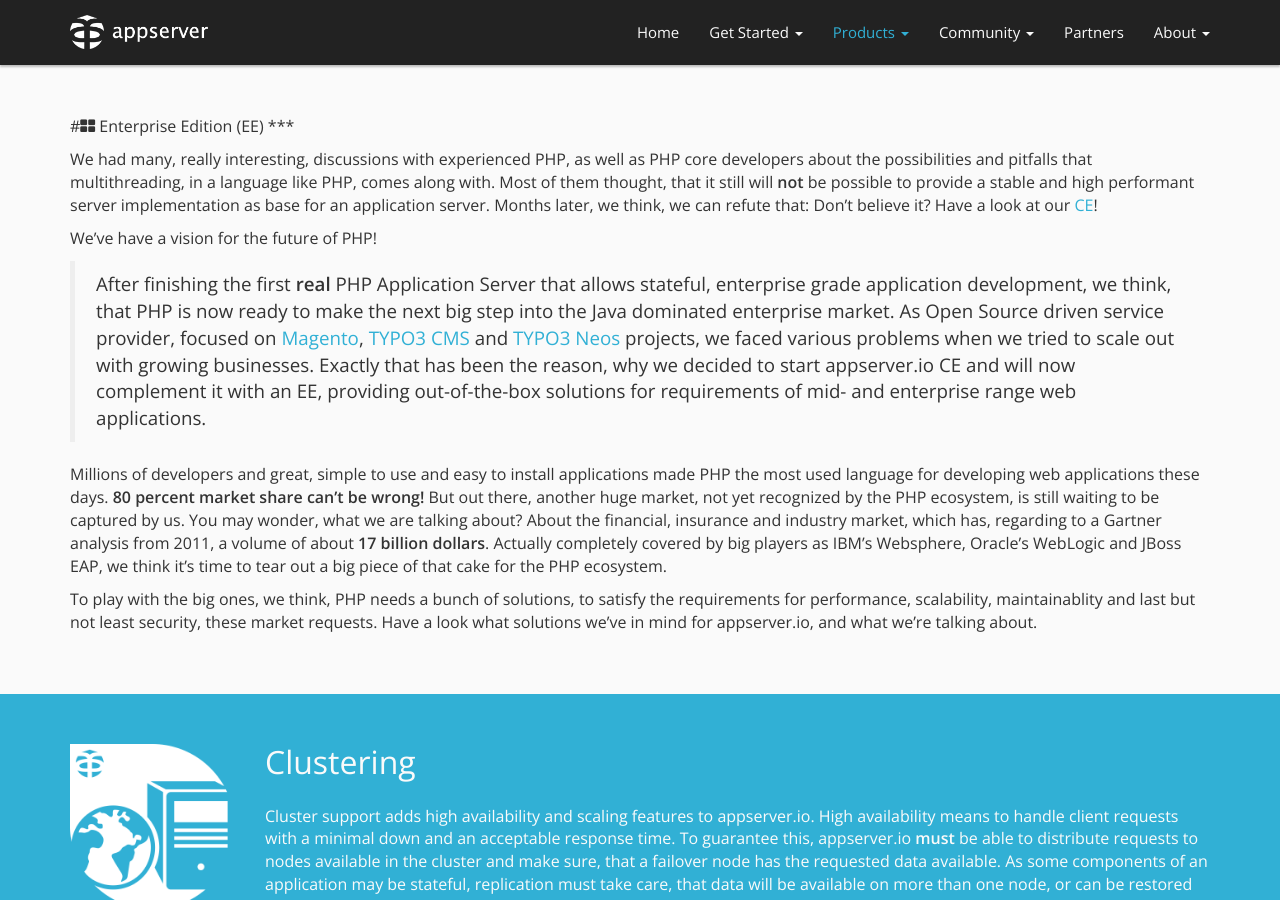
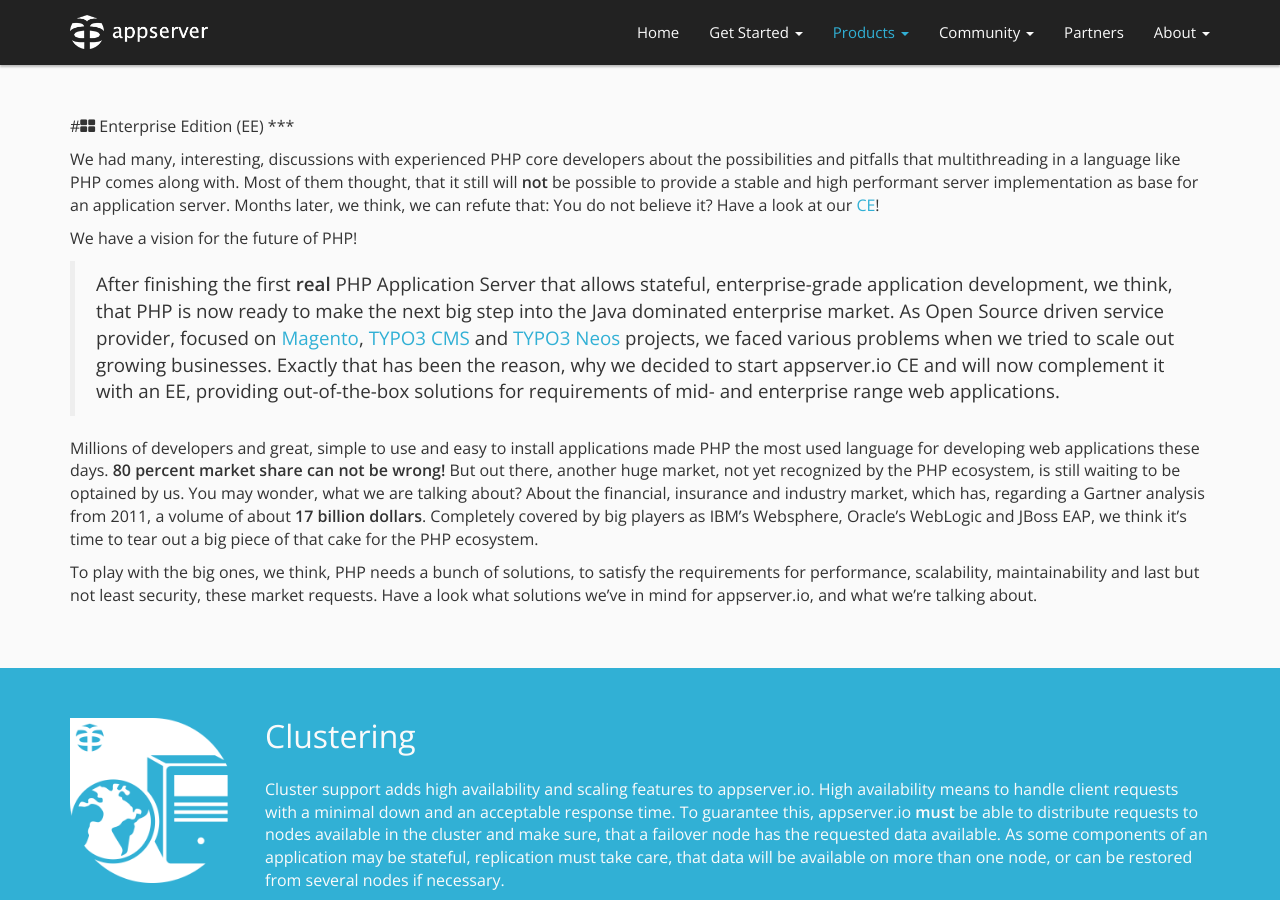
Before and after one commit to appserver-io/appserver, a Jekyll site: the page built from products/appserver-enterprise-edition.md, in a window 1280 px wide and 900 px high. Built offline with Jekyll 4.4.1, drawn with Linux system fonts in a browser that asks for light colours; nearby versions of some CDN libraries; library files that are not in the unit come from our copies; Markdown is read by kramdown in place of the engine named in the settings.

Commit message:
Update enterprise-edition.md

```diff
--- a/_includes/sections/enterprise-edition.md
+++ b/_includes/sections/enterprise-edition.md
@@ -1,12 +1,12 @@
 #<i class="fa fa-th-large"></i> Enterprise Edition (EE)
 ***
 
-We had many, really interesting, discussions with experienced PHP, as well as PHP core developers about the possibilities and pitfalls that multithreading, in a language like PHP, comes along with. Most of them thought, that it still will **not** be possible to provide a stable and high performant server implementation as base for an application server. Months later, we think, we can refute that: Don't believe it? Have a look at our [CE](<{{ "/products/community-edition.html" | prepend: site.baseurl }}>)!
+We had many, interesting, discussions with experienced PHP core developers about the possibilities and pitfalls that multithreading in a language like PHP comes along with. Most of them thought, that it still will **not** be possible to provide a stable and high performant server implementation as base for an application server. Months later, we think, we can refute that: You do not believe it? Have a look at our [CE](<{{ "/products/community-edition.html" | prepend: site.baseurl }}>)!
 
-We've have a vision for the future of PHP!
+We have a vision for the future of PHP!
 
-> After finishing the first **real** PHP Application Server that allows stateful, enterprise grade application development, we think, that PHP is now ready to make the next big step into the Java dominated enterprise market. As Open Source driven service provider, focused on [Magento](http://magento.com), [TYPO3 CMS](http://typo3.org/typo3-cms) and [TYPO3 Neos](http://typo3.org/typo3-neos) projects, we faced various problems when we tried to scale out with growing businesses. Exactly that has been the reason, why we decided to start appserver.io CE and will now complement it with an EE, providing out-of-the-box solutions for requirements of mid- and enterprise range web applications.
+> After finishing the first **real** PHP Application Server that allows stateful, enterprise-grade application development, we think, that PHP is now ready to make the next big step into the Java dominated enterprise market. As Open Source driven service provider, focused on [Magento](http://magento.com), [TYPO3 CMS](http://typo3.org/typo3-cms) and [TYPO3 Neos](http://typo3.org/typo3-neos) projects, we faced various problems when we tried to scale out growing businesses. Exactly that has been the reason, why we decided to start appserver.io CE and will now complement it with an EE, providing out-of-the-box solutions for requirements of mid- and enterprise range web applications.
 
-Millions of developers and great, simple to use and easy to install applications made PHP the most used language for developing web applications these days. **80 percent market share can't be wrong!** But out there, another huge market, not yet recognized by the PHP ecosystem, is still waiting to be captured by us. You may wonder, what we are talking about? About the financial, insurance and industry market, which has, regarding to a Gartner analysis from 2011, a volume of about **17 billion dollars**. Actually completely covered by big players as IBM's Websphere, Oracle's WebLogic and JBoss EAP, we think it's time to tear out a big piece of that cake for the PHP ecosystem.
+Millions of developers and great, simple to use and easy to install applications made PHP the most used language for developing web applications these days. **80 percent market share can not be wrong!** But out there, another huge market, not yet recognized by the PHP ecosystem, is still waiting to be optained by us. You may wonder, what we are talking about? About the financial, insurance and industry market, which has, regarding a Gartner analysis from 2011, a volume of about **17 billion dollars**. Completely covered by big players as IBM's Websphere, Oracle's WebLogic and JBoss EAP, we think it's time to tear out a big piece of that cake for the PHP ecosystem.
 
-To play with the big ones, we think, PHP needs a bunch of solutions, to satisfy the requirements for performance, scalability, maintainablity and last but not least security, these market requests. Have a look what solutions we've in mind for appserver.io, and what we're talking about.
+To play with the big ones, we think, PHP needs a bunch of solutions, to satisfy the requirements for performance, scalability, maintainability and last but not least security, these market requests. Have a look what solutions we've in mind for appserver.io, and what we're talking about.
```
